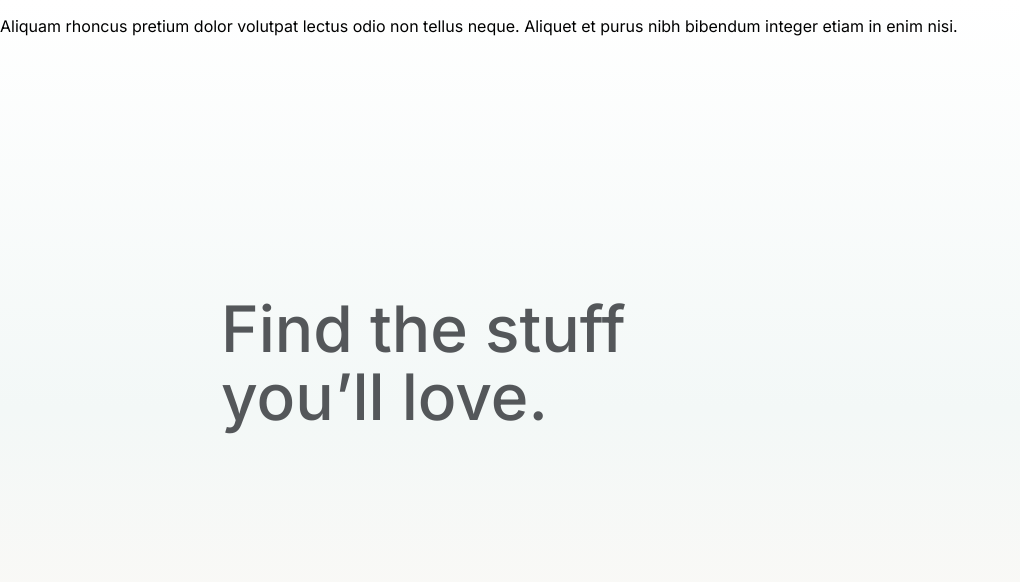
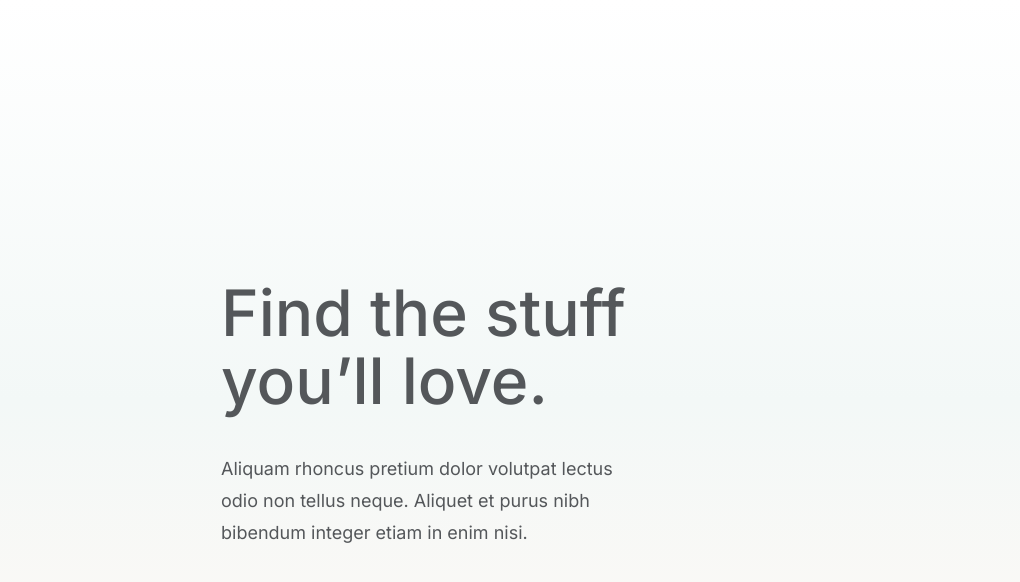
Before and after one commit to juancaorg/habitual, a plain HTML site: page index.html in a window 1280 px wide. Shown: the top 582 px of the page, without its empty margins (0-1020 px from the left). Drawn offline with Linux system fonts and the light colour scheme.

Commit message:
feat(styles): add text styling

```diff
--- a/styles.css
+++ b/styles.css
@@ -27,7 +27,6 @@ body {
 
 .title {
 	color: #54575A;
-	font-family: 'Inter';
 	font-size: 64px;
 	font-style: normal;
 	font-weight: 500;
@@ -38,3 +37,17 @@ body {
 	top: 236px;
 	width: 458px;
 }
+
+.text {
+	color: #54575A;
+	font-size: 18px;
+	font-style: normal;
+	font-weight: 400;
+	height: 96px;
+	left: 221px;
+	line-height: 32px;
+	padding-top: 32px;
+	position: absolute;
+	top: 403px;
+	width: 394px;
+}
```
